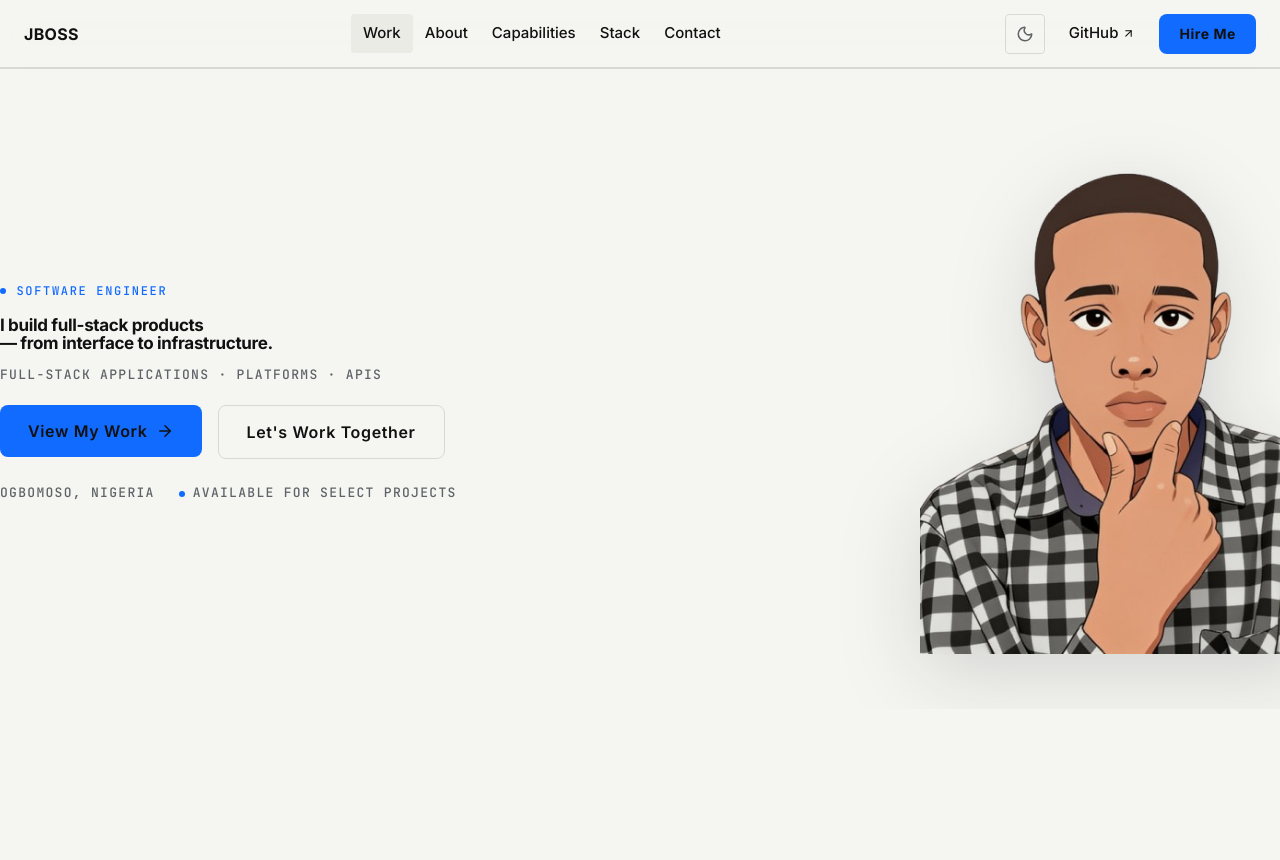
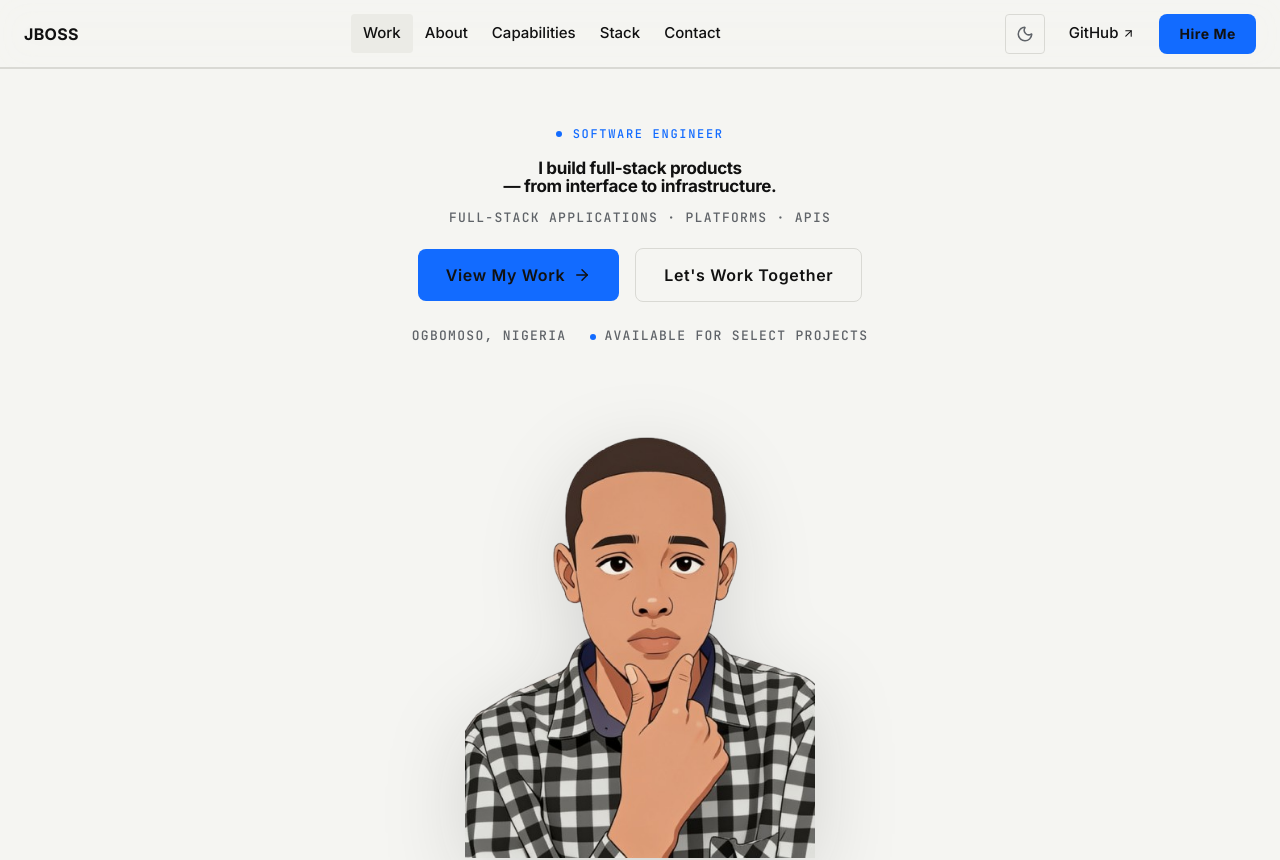
Before and after one commit to jerryboss322/Portfolio, a React (Vite) app: page /projects/1 in a window 1280 px wide. Shown: the top 860 px of the page. Built offline with nearby package versions, Linux system fonts and the light colour scheme.

Commit message:
center-align all sections: hero, about, work, contact

```diff
--- a/src/pages/About.tsx
+++ b/src/pages/About.tsx
@@ -7,19 +7,20 @@ const ease = [0.16, 1, 0.3, 1] as const;
 export const AboutSection: React.FC = () => {
   return (
     <section id="about" className="section container" aria-label="About">
-      <div className="section-head mb-8">
+      <div className="section-head mb-8 text-center">
         <span className="section-index">04 — About</span>
         <h2 className="mt-2 text-[clamp(1.75rem,3vw,2.5rem)]">{about.heading}</h2>
       </div>
 
-      <div className="grid grid-cols-1 lg:grid-cols-[1fr_1.5fr] gap-6 lg:gap-10 items-start">
+      <div className="max-w-3xl mx-auto text-center">
         <motion.div
           initial={{ opacity: 0, y: 24 }}
           whileInView={{ opacity: 1, y: 0 }}
           viewport={{ once: true, margin: '10%' }}
           transition={{ duration: 0.6, ease }}
+          className="flex justify-center mb-8"
         >
-          <div className="aspect-[4/5] max-w-[350px]">
+          <div className="aspect-[4/5] max-w-[300px]">
             <img
               src={about.portrait}
               alt={`Portrait of ${profile.name}`}
@@ -35,7 +36,7 @@ export const AboutSection: React.FC = () => {
           viewport={{ once: true, margin: '10%' }}
           transition={{ duration: 0.6, delay: 0.1, ease }}
         >
-          <div className="space-y-4 max-w-[650px]">
+          <div className="space-y-4">
             {about.paragraphs.map((paragraph) => (
               <p key={paragraph} className="text-base leading-[1.7] text-muted">
                 {paragraph}
@@ -43,11 +44,11 @@ export const AboutSection: React.FC = () => {
             ))}
           </div>
 
-          <p className="mt-6 text-xl md:text-2xl font-medium text-text border-l-[3px] border-accent pl-5 italic">
+          <p className="mt-6 text-xl md:text-2xl font-medium text-text italic">
             {about.pullQuote}
           </p>
 
-          <div className="mt-6 flex flex-wrap gap-6 meta">
+          <div className="mt-6 flex flex-wrap gap-6 meta justify-center">
             <span>{profile.role}</span>
             <span>{profile.location}</span>
           </div>
--- a/src/pages/Hero.tsx
+++ b/src/pages/Hero.tsx
@@ -29,9 +29,9 @@ export const Hero: React.FC = () => {
       className="min-h-[80vh] flex items-center relative overflow-hidden py-8 lg:py-12"
       aria-label="Introduction"
     >
-      <div className="container grid grid-cols-1 lg:grid-cols-[1.6fr_1fr] gap-8 lg:gap-6 items-center">
-        <motion.div variants={container} initial="hidden" animate="visible">
-          <motion.span className="eyebrow" variants={item}>
+      <div className="container text-center">
+        <motion.div variants={container} initial="hidden" animate="visible" className="max-w-4xl mx-auto">
+          <motion.span className="eyebrow justify-center" variants={item}>
             Software Engineer
           </motion.span>
 
@@ -43,14 +43,14 @@ export const Hero: React.FC = () => {
             <span className="block">— from interface to infrastructure.</span>
           </motion.h1>
 
-          <motion.div className="mt-3 max-w-xl" variants={item}>
-            <p className="meta">
+          <motion.div className="mt-3" variants={item}>
+            <p className="meta justify-center">
               Full-stack applications · Platforms · APIs
             </p>
           </motion.div>
 
           <motion.div
-            className="mt-5 flex flex-col sm:flex-row gap-4 items-start"
+            className="mt-5 flex flex-col sm:flex-row gap-4 items-center justify-center"
             variants={item}
           >
             <ScrollLink
@@ -69,7 +69,7 @@ export const Hero: React.FC = () => {
           </motion.div>
 
           <motion.div
-            className="mt-6 flex flex-wrap gap-6 meta"
+            className="mt-6 flex flex-wrap gap-6 meta justify-center"
             variants={item}
           >
             <span>{profile.location}</span>
@@ -81,7 +81,7 @@ export const Hero: React.FC = () => {
         </motion.div>
 
         <motion.div
-          className="flex justify-center lg:justify-end lg:-mr-10"
+          className="flex justify-center mt-12"
           initial={{ opacity: 0, y: 24 }}
           animate={{ opacity: 1, y: 0 }}
           transition={{ duration: 0.7, delay: 0.25, ease }}
@@ -89,7 +89,7 @@ export const Hero: React.FC = () => {
           <img
             src={profile.heroPortrait}
             alt={`Portrait of ${profile.name}`}
-            className="portrait w-full max-w-[400px] h-auto"
+            className="portrait w-full max-w-[350px] h-auto"
             fetchPriority="high"
           />
         </motion.div>
```
Also changed, not shown: src/styles/tailwind.css.
